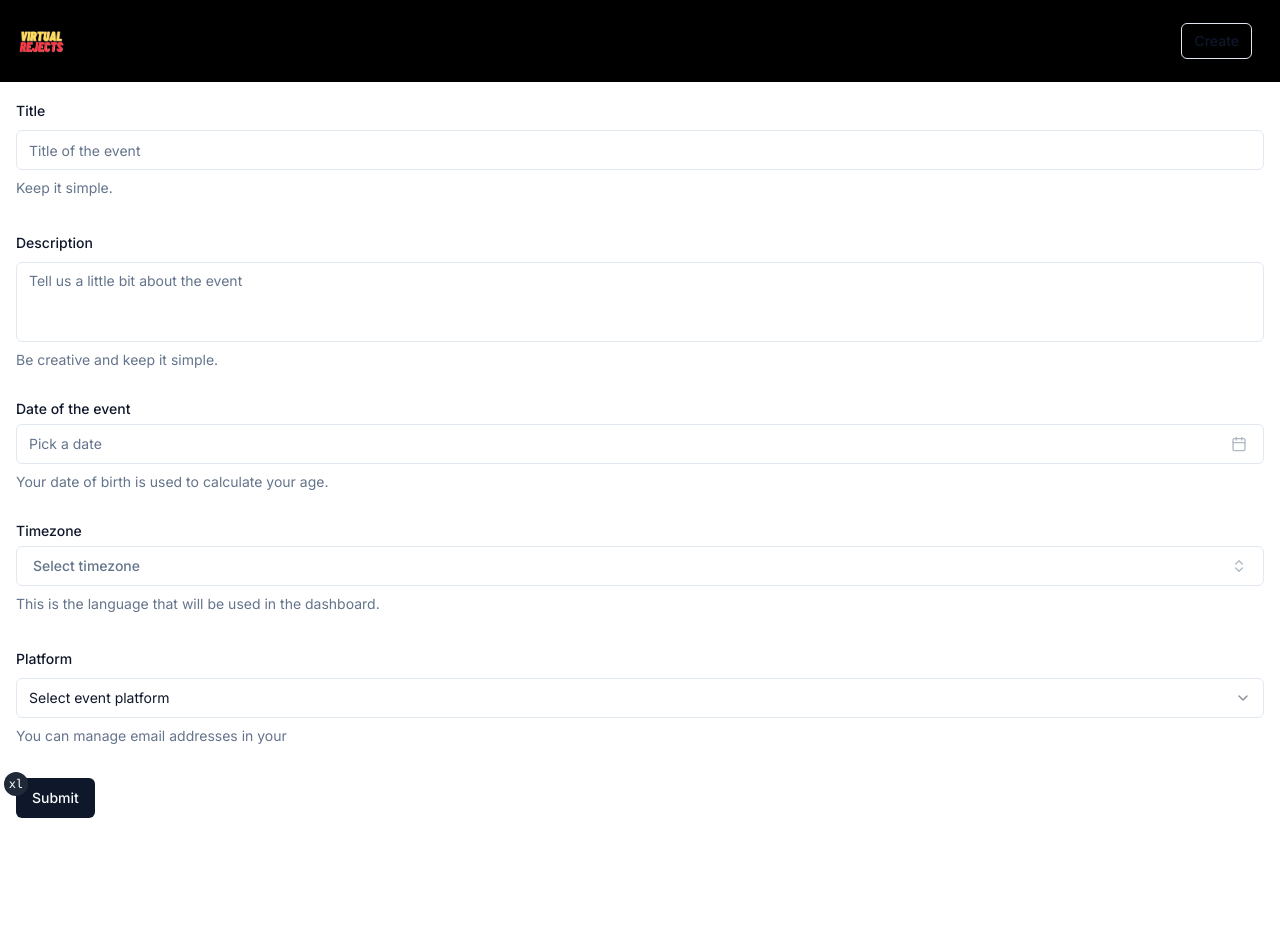
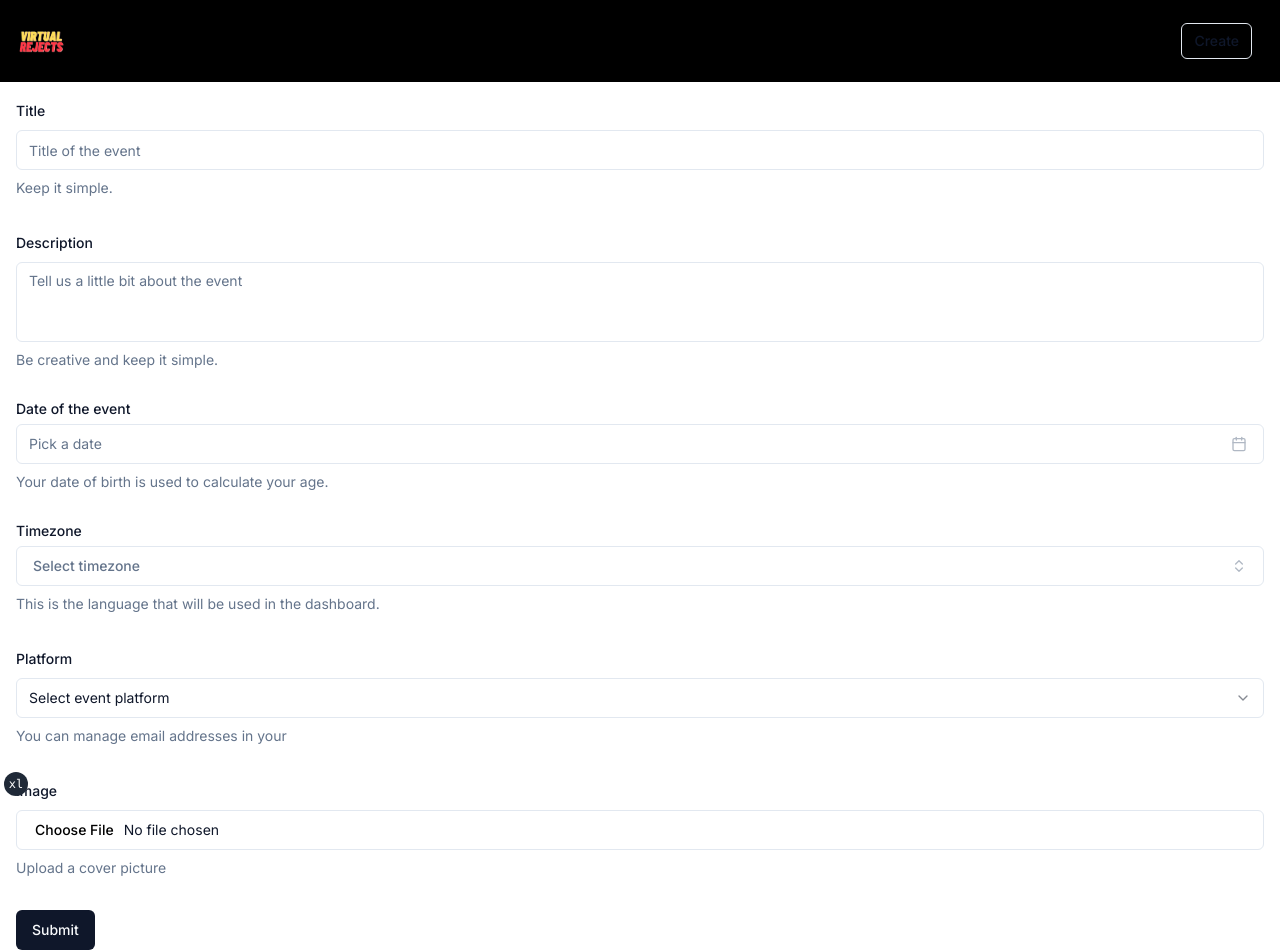
Before and after one commit to mirrordwellers/mirror-dwellers, a Next.js app: page /postevent in a window 1280 px wide. Shown: the top 952 px of the page. Before the commit the page ends 834 px from the top, so only its background shows below. Built offline with nearby package versions, Linux system fonts and the light colour scheme.

Commit message:
image upload input

```diff
--- a/app/postevent/page.tsx
+++ b/app/postevent/page.tsx
@@ -58,6 +58,9 @@ const timezone = [
   // { label: "Chinese", value: "zh" },
 ] as const
 
+const MAX_FILE_SIZE = 500000;
+const ACCEPTED_IMAGE_TYPES = ["image/jpeg", "image/jpg", "image/png", "image/webp"];
+
 const FormSchema = z.object({
   title: z.string({
     required_error: "A title is required.",
@@ -79,6 +82,14 @@ const FormSchema = z.object({
   timezone: z.string({
     required_error: "Please select a timezone.",
   }),
+  // needs redo: https://stackoverflow.com/questions/72674930/zod-validator-validate-image
+  picture: z
+    .any()
+    .refine((file) => file?.size <= MAX_FILE_SIZE, `Max image size is 5MB.`)
+    .refine(
+      (file) => ACCEPTED_IMAGE_TYPES.includes(file?.type),
+      "Only .jpg, .jpeg, .png and .webp formats are supported."
+    )
 })
 
 export default function page() {
@@ -184,6 +195,7 @@ export default function page() {
               )}
             />
 
+            {/* not working */}
             <FormField
               control={form.control}
               name="timezone"
@@ -278,6 +290,22 @@ export default function page() {
               )}
             />
 
+            {/* not working */}
+            <FormField
+              control={form.control}
+              name="picture"
+              render={({ field }) => (
+                <FormItem>
+                  <FormLabel htmlFor="picture">Image</FormLabel>
+                  <FormControl>
+                    <Input id="picture" type="file" {...field} />
+                  </FormControl>
+                  <FormDescription>Upload a cover picture</FormDescription>
+                  <FormMessage />
+                </FormItem>
+              )}
+            />
+
             <Button type="submit">Submit</Button>
           </form>
         </Form>
```
